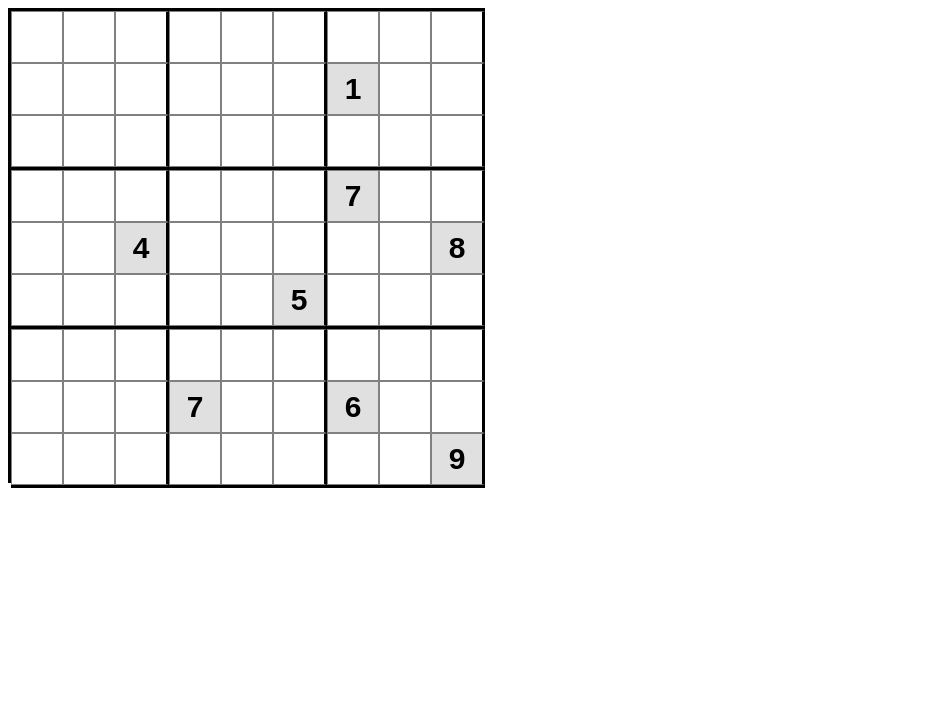
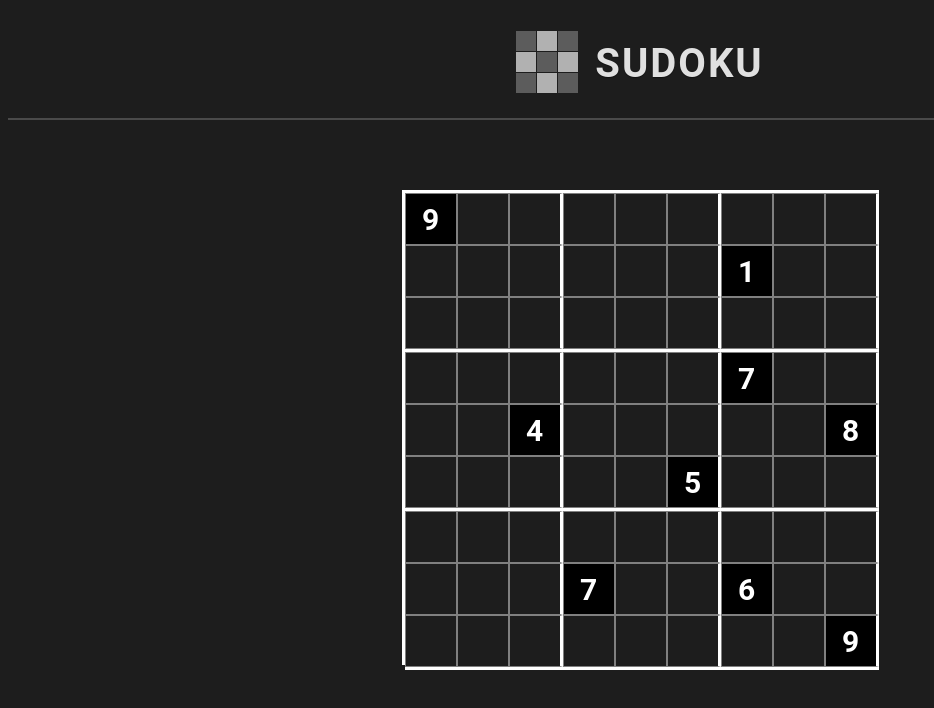
Before and after one commit to MohamedRebai41/Sudoku-UI, a React (Vite) app: page / in a window 1280 px wide. Shown: the top 708 px of the page, without its empty margins (0-934 px from the left). Built offline with nearby package versions, Linux system fonts and the light colour scheme.

Commit message:
Added good interface (logo/dark theme/bar)

```diff
--- a/src/App.jsx
+++ b/src/App.jsx
@@ -2,8 +2,14 @@ import { createRoot } from "react-dom/client";
 import Grid from "./Components/Grid";
 
 const App = () => (
-  <div>
-    <Grid></Grid>
+  <div className="app-container">
+    <div className="bar">
+      <img src="./assets/logo.svg" alt="logo" />
+      <span> Sudoku </span>
+    </div>
+    <div className="content-container">
+      <Grid />
+    </div>
   </div>
 );
 
--- a/src/Components/Case.jsx
+++ b/src/Components/Case.jsx
@@ -1,9 +1,27 @@
-import { useState } from "react";
+import { forwardRef, useState } from "react";
 
-const Case = (props) => {
+const Case = forwardRef(function Case(props, ref) {
   const [value, setValue] = useState("");
+  const handleKeyDown = (event) => {
+    // Handle arrow key presses
+    if (event.keyCode === 37) {
+      // Left arrow key
+      props.handleArrowKey("left", props.row * 9 + props.col);
+    } else if (event.keyCode === 38) {
+      // Up arrow key
+      props.handleArrowKey("up", props.row * 9 + props.col);
+    } else if (event.keyCode === 39) {
+      // Right arrow key
+      props.handleArrowKey("right", props.row * 9 + props.col);
+    } else if (event.keyCode === 40) {
+      // Down arrow key
+      props.handleArrowKey("down", props.row * 9 + props.col);
+    }
+  };
+
   return (
     <input
+      ref={ref}
       className={`case ${props.isEdge ? "edge-case" : ""}`}
       type="text"
       onFocus={(e) => {
@@ -27,8 +45,9 @@ const Case = (props) => {
           setValue(inputVal == 0 ? "" : inputVal);
         }
       }}
+      onKeyDown={handleKeyDown}
     />
   );
-};
+});
 
 export default Case;
--- a/src/Components/Grid.jsx
+++ b/src/Components/Grid.jsx
@@ -1,10 +1,10 @@
-import { useState } from "react";
+import { useRef, useState } from "react";
 import checkValid from "../Functions/checkValid";
 import Row from "./Row";
 
 const Grid = () => {
   const initialGrid = [
-    [0, 0, 0, 0, 0, 0, 0, 0, 0],
+    [9, 0, 0, 0, 0, 0, 0, 0, 0],
     [0, 0, 0, 0, 0, 0, 1, 0, 0],
     [0, 0, 0, 0, 0, 0, 0, 0, 0],
     [0, 0, 0, 0, 0, 0, 7, 0, 0],
@@ -15,7 +15,29 @@ const Grid = () => {
     [0, 0, 0, 0, 0, 0, 0, 0, 9],
   ];
 
+  const caseRefs = useRef([]);
+  for (let i = 0; i < 81; i++) {
+    // eslint-disable-next-line react-hooks/rules-of-hooks
+    caseRefs.current[i] = useRef(null);
+  }
+
   const [grid, setGrid] = useState(initialGrid);
+
+  const handleArrowKey = (direction, index) => {
+    let nextIndex = index;
+    if (direction === "left") {
+      nextIndex--;
+    } else if (direction === "up") {
+      nextIndex -= 9;
+    } else if (direction === "right") {
+      nextIndex++;
+    } else if (direction === "down") {
+      nextIndex += 9;
+    }
+    if (nextIndex >= 0 && nextIndex < 81) {
+      caseRefs.current[nextIndex].current.focus();
+    }
+  };
 
   function handleCaseChange(row, col, value) {
     const newGrid = [...grid];
@@ -29,9 +51,11 @@ const Grid = () => {
         <Row
           key={index}
           row={row}
+          ref={caseRefs}
           handleCaseChange={handleCaseChange}
           isEdge={index % 3 == 2}
           index={index}
+          handleArrowKey={handleArrowKey}
         ></Row>
       ))}
     </div>
--- a/src/Components/Row.jsx
+++ b/src/Components/Row.jsx
@@ -1,20 +1,23 @@
+import { forwardRef } from "react";
 import Case from "./Case";
 
-const Row = (props) => {
+const Row = forwardRef(function Row(props, ref) {
   return (
     <div className={`row ${props.isEdge ? "edge-row" : ""}`}>
       {props.row.map((value, index) => (
         <Case
           key={index}
+          ref={ref.current[props.index * 9 + index]}
           row={props.index}
           col={index}
           value={value}
           handleCaseChange={props.handleCaseChange}
           isEdge={index % 3 == 2}
+          handleArrowKey={props.handleArrowKey}
         ></Case>
       ))}
     </div>
   );
-};
+});
 
 export default Row;
--- a/src/style.css
+++ b/src/style.css
@@ -1,9 +1,48 @@
+* {
+  background-color: #1d1d1d;
+  color: #e0e0e0;
+  font-family: "Roboto", sans-serif;
+}
+
+.content-container {
+  display: flex;
+  flex-direction: column;
+  align-items: center;
+  justify-content: center;
+  padding-top: 70px;
+}
+
+.bar {
+  background-color: #1d1d1d;
+  color: white;
+  display: flex;
+  justify-content: center;
+  align-items: center;
+  height: 50px;
+  padding-top: 30px;
+  padding-bottom: 30px;
+  font-family: "Roboto", sans-serif;
+  font-size: 40px;
+  font-weight: 600;
+  text-transform: uppercase;
+  text-shadow: 0px 1px 1px rgba(0, 0, 0, 0.4);
+  border-bottom: 2px solid #4a4a4a;
+}
+
+.bar span {
+  letter-spacing: 2px;
+}
+
+.bar img {
+  margin-right: 15px;
+}
+
 .grid {
   height: 472px;
-  width: 474px;
+  width: auto;
   display: flex;
   flex-direction: column;
-  border: 3px solid black;
+  border: 3px solid white;
   border-right: none;
   border-bottom: none;
   border-collapse: collapse;
@@ -25,24 +64,27 @@
   -moz-user-select: none;
   -ms-user-select: none;
   user-select: none;
+  outline: none;
+  background-color: rgba(128, 128, 128, 0.514);
 }
 
-
-
 .case:disabled {
-  background-color: #e0e0e0;
-  color: black;
+  background-color: #000000;
+  color: white;
   font-weight: bold;
 }
 
 .edge-case {
-  border-right: 3px solid black;
+  border-right: 3px solid white;
 }
 
 .edge-row {
-  border-bottom: 3px solid black;
+  border-bottom: 3px solid white;
 }
 
 .case.wrong {
-  background-color: #f26161;
+  background-color: #ff000081;
 }
+.case.wrong:focus {
+  background-color: #ff00005d;
+}
```
Also changed, not shown: src/assets/logo.svg (added).
